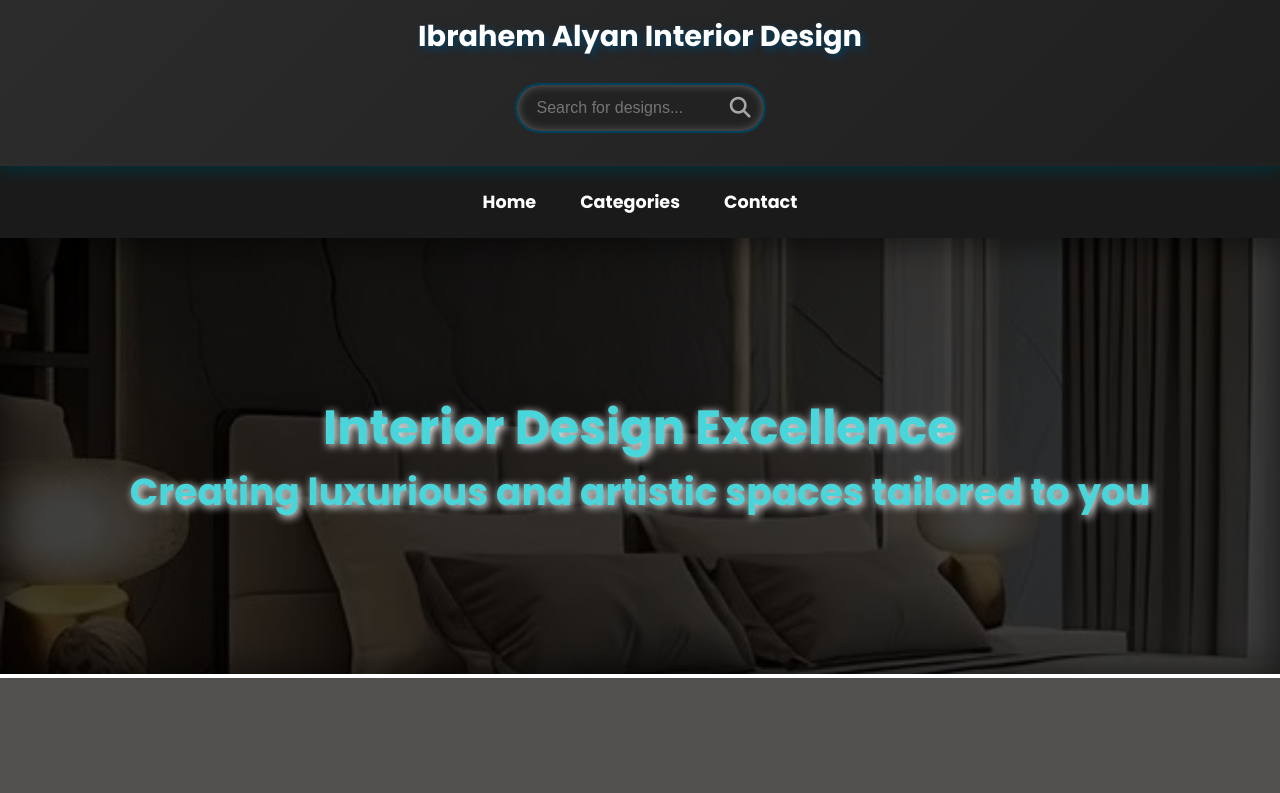
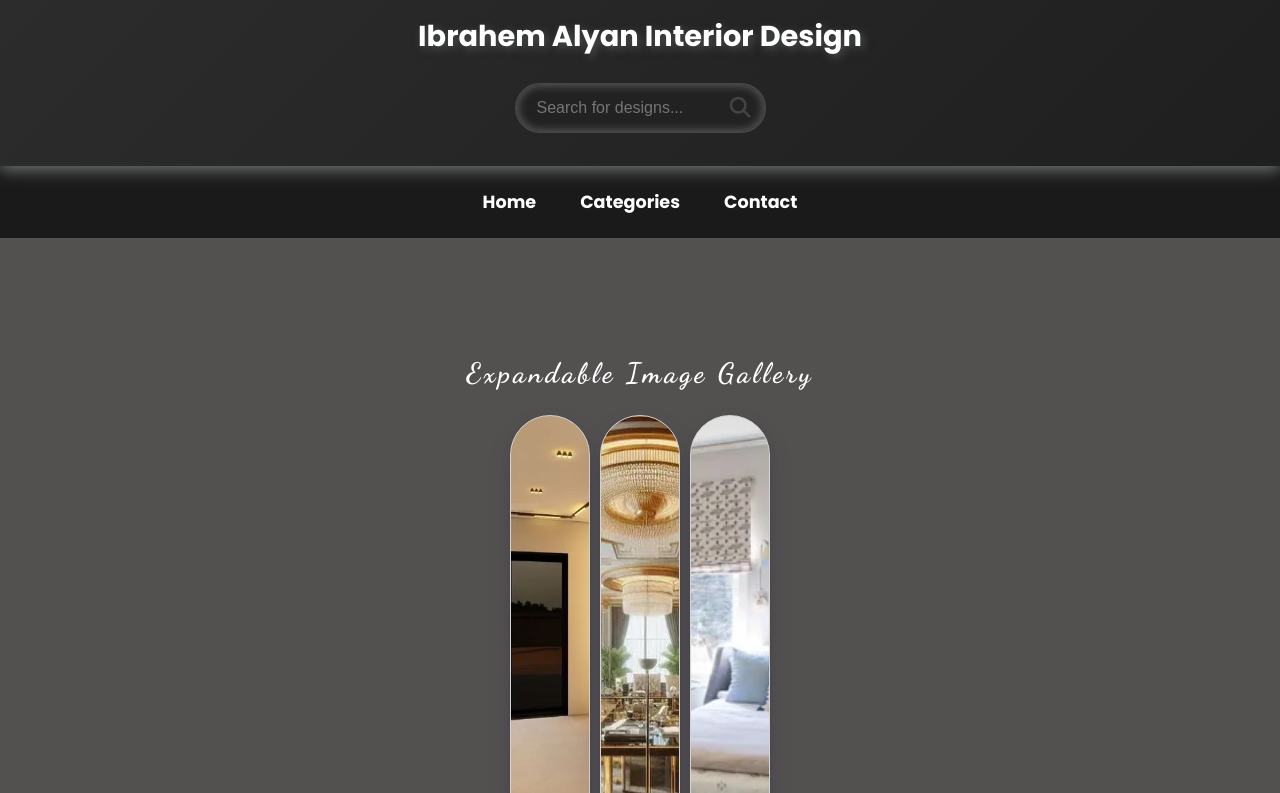
Before and after one commit to abdalmalkall/RyP, a website: page index.html in a window 1280 px wide. Shown: the top 793 px of the page. Drawn offline with Linux system fonts and the light colour scheme; a web font is replaced by a local one.

Commit message:
Initial commit

```diff
--- a/css/styles.css
+++ b/css/styles.css
@@ -25,7 +25,7 @@ header {
   justify-content: center;
   background: linear-gradient(135deg, #2c2c2c, #1f1f1f);
   padding: 15px;
-  box-shadow: 0 4px 15px rgb(0, 49, 58);
+  box-shadow: 0 4px 15px rgb(112, 118, 119);
   border-bottom: 3px solid #0059ff00;
   width: 100%;
   font-size: 1rem;
@@ -44,10 +44,10 @@ header {
   font-size: 1.8rem;
   font-weight: bold;
   color: #ffffff;
-  text-shadow: 3px 3px 8px rgb(0, 66, 104);
+  text-shadow: 3px 3px 8px rgb(78, 80, 82);
 }
 
-/* ================== شريط البحث ================== */
+
 .search-container {
   display: flex;
   align-items: center;
@@ -60,7 +60,7 @@ header {
   flex: 1;
   max-width: 400px;
   padding: 14px 20px;
-  border: 2px solid #00425c;
+  border: 2px solid #454546;
   border-radius: 50px;
   background: #222;
   color: white;
@@ -72,7 +72,7 @@ header {
 
 .search-bar:focus {
   border-color: #ffffff;
-  box-shadow: 0 0 15px rgba(133, 131, 122, 0.6);
+  box-shadow: 0 0 15px rgb(255, 255, 255);
 }
 
 .search-button {
@@ -93,7 +93,7 @@ header {
 
 .search-button i {
   font-size: 1.3rem;
-  color: rgba(255, 255, 255, 0.6);
+  color: rgba(92, 90, 90, 0.6);
 }
 
 .search-button:hover {
@@ -128,7 +128,7 @@ nav a::after {
   bottom: 0;
   width: 0;
   height: 2px;
-  background: #044d6e;
+  background: #ffffff;
   transition: width 0.3s ease, left 0.3s ease;
 }
 
@@ -140,41 +140,11 @@ nav a:hover::after {
 nav a:hover {
   color: #ffffff;
   transform: scale(1.2);
-  text-shadow: 0 0 15px rgba(10, 97, 119, 0.8);
+  text-shadow: 0 0 15px rgba(255, 255, 255, 0.8);
 }
 
 /* ================== قسم البطل ================== */
-.hero {
-  position: relative;
-  background: url("../Image/RYP.webp") no-repeat center center/cover;
-  height: 55vh;
-  display: flex;
-  align-items: center;
-  justify-content: center;
-  text-align: center;
-  color: rgb(72, 214, 219);
-  box-shadow: inset 0 0 40px rgba(0, 0, 0, 0.7);
-  border-bottom: 4px solid #ffffff;
-  width: 100%;
-}
 
-.hero .overlay {
-  position: absolute;
-  top: 0;
-  left: 0;
-  width: 100%;
-  height: 100%;
-  background: rgba(0, 0, 0, 0.75);
-}
-
-.hero-content {
-  position: relative;
-  z-index: 10;
-  font-size: 2rem;
-  font-weight: bold;
-  text-shadow: 2px 2px 8px #ffffff;
-  padding: 0 10px;
-}
 
 /* ================== قسم المنتجات ================== */
 .product-section {
@@ -209,14 +179,13 @@ nav a:hover {
   border-radius: 10px;
 }
 
-/* ================== الفوتر ================== */
 footer {
   background: #423f3f;
   color: white;
   text-align: center;
   padding: 20px;
   font-size: 1rem;
-  border-top: 3px solid #034441;
+  border-top: 3px solid #707473;
   width: 100%;
 }
 
@@ -228,7 +197,7 @@ footer {
 }
 
 .social-icons a {
-  color: #023a50;
+  color: #f5eded;
   font-size: 26px;
   transition: color 0.3s, transform 0.3s;
 }
@@ -290,7 +259,8 @@ footer {
   background-image: url(/Image/design3.webp);
 }
 
-.container .gallery .img-box h2 {
+.container .gallery .img-box:nth-child(8) {
+  background-image: url;
   font-family: "Playfair Display", serif;
   letter-spacing: 0.2rem;
   font-weight: 500;
--- a/index.html
+++ b/index.html
@@ -33,8 +33,7 @@
   <div class="hero">
     <div class="overlay"></div>
     <div class="hero-content">
-      <h2>Interior Design Excellence</h2>
-      <h3>Creating luxurious and artistic spaces tailored to you</h3>
+
     </div>
   </div>
 
@@ -43,22 +42,21 @@
     <h1>Expandable Image Gallery</h1>
     <div class="gallery">
       <a href="/design-details.html" class="img-box">
-        <h2>Lake View</h2>
+
       </a>
       <a href="/video.html" class="img-box">
-        <h2>Fall</h2>
+
       </a>
       <a href="summer.html" class="img-box">
-        <h2>Summer</h2>
+
       </a>
-      <a href="monsoon.html" class="img-box">
-        <h2>Monsoon</h2>
+      <!-- <a href="monsoon.html" class="img-box"> -->
+
       </a>
     </div>
   </div>
 
-  <!-- Contact Section / Footer -->
-  <section id="contact-section">
+
     <footer>
       <p>&copy; <span id="copyright-year"></span>
         Ibrahim Alayan Interior Design. All rights reserved.
```
